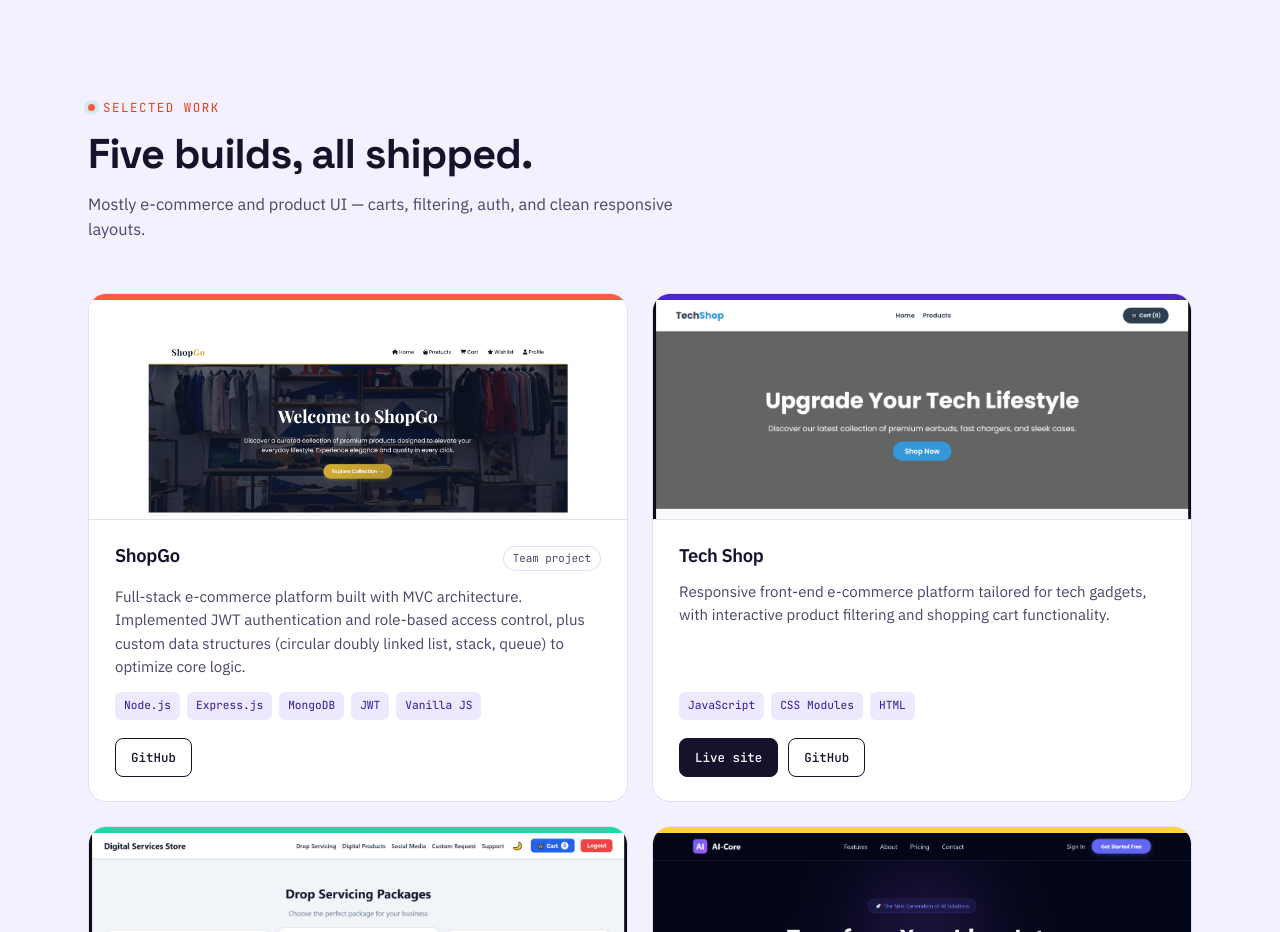
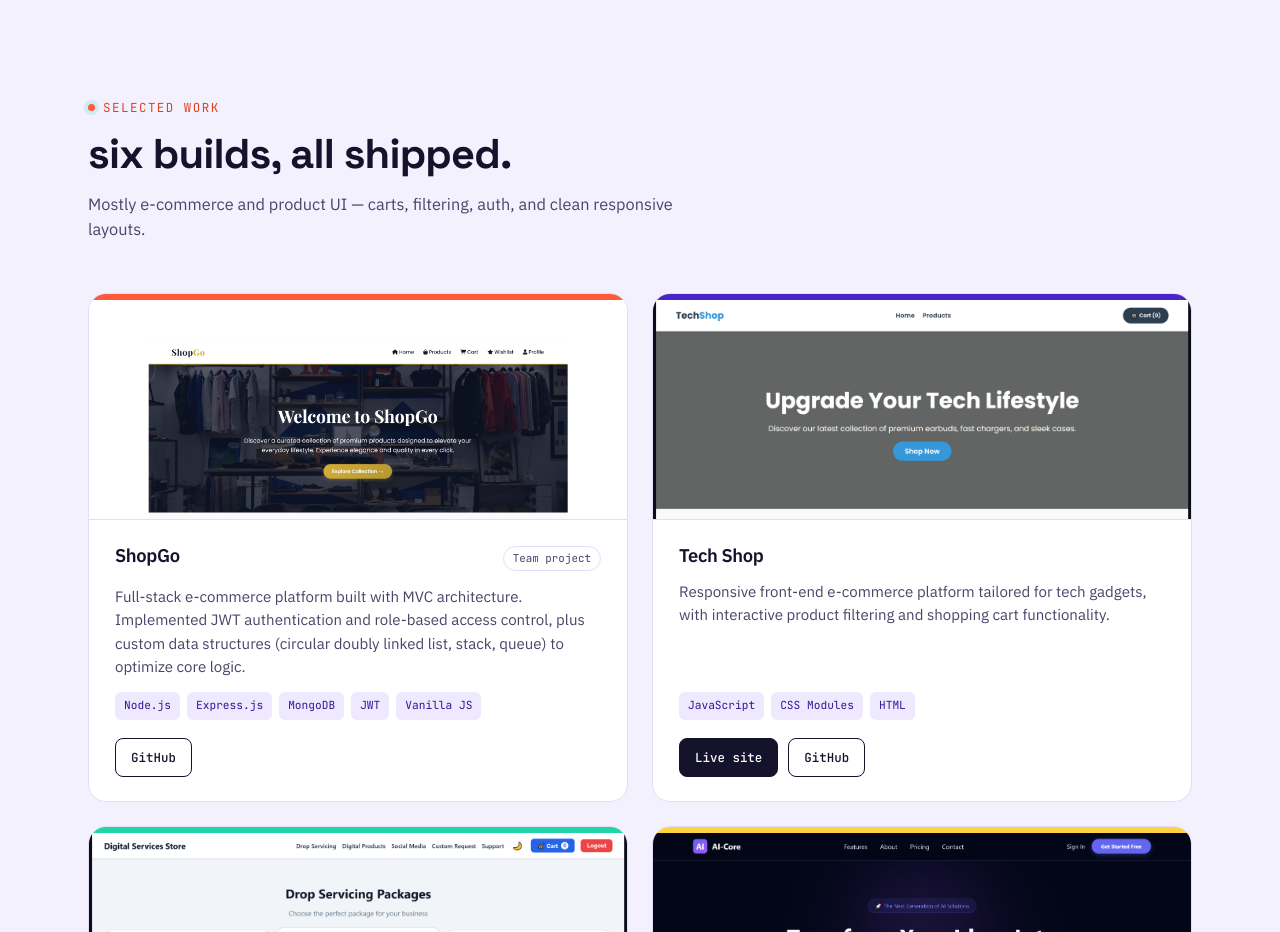
Before and after one commit to mahmoud-hassan-web-dev/newportfolio, a React (Vite) app: page / in a window 1280 px wide. Shown: the part 2560-3492 px from the top of the page. Built offline with nearby package versions, Linux system fonts and the light colour scheme.

Commit message:
dinamic projests number

```diff
--- a/src/components/Projects.jsx
+++ b/src/components/Projects.jsx
@@ -4,13 +4,13 @@ import { useReveal } from '../hooks/useReveal.js'
 export default function Projects() {
   const headRef = useReveal()
   const gridRef = useReveal()
-
+  const numword =["zero", "one", "two", "three", "four", "five", "six", "seven", "eight", "nine", "ten"]
   return (
     <section className="projects" id="work">
       <div className="wrap">
         <div className="section-head reveal" ref={headRef}>
           <span className="eyebrow">Selected work</span>
-          <h2>Five builds, all shipped.</h2>
+          <h2>{numword[projects.length]} builds, all shipped.</h2>
           <p>Mostly e-commerce and product UI — carts, filtering, auth, and clean responsive layouts.</p>
         </div>
 
```
